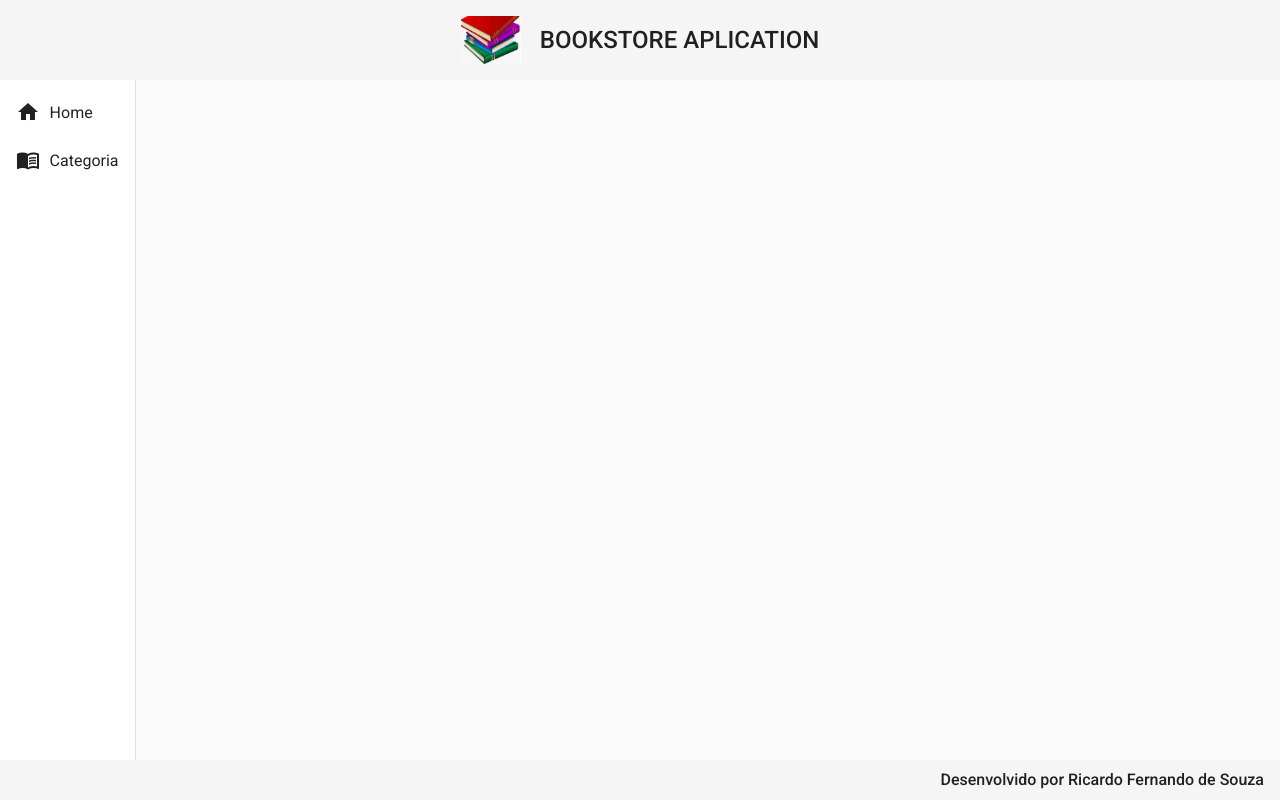
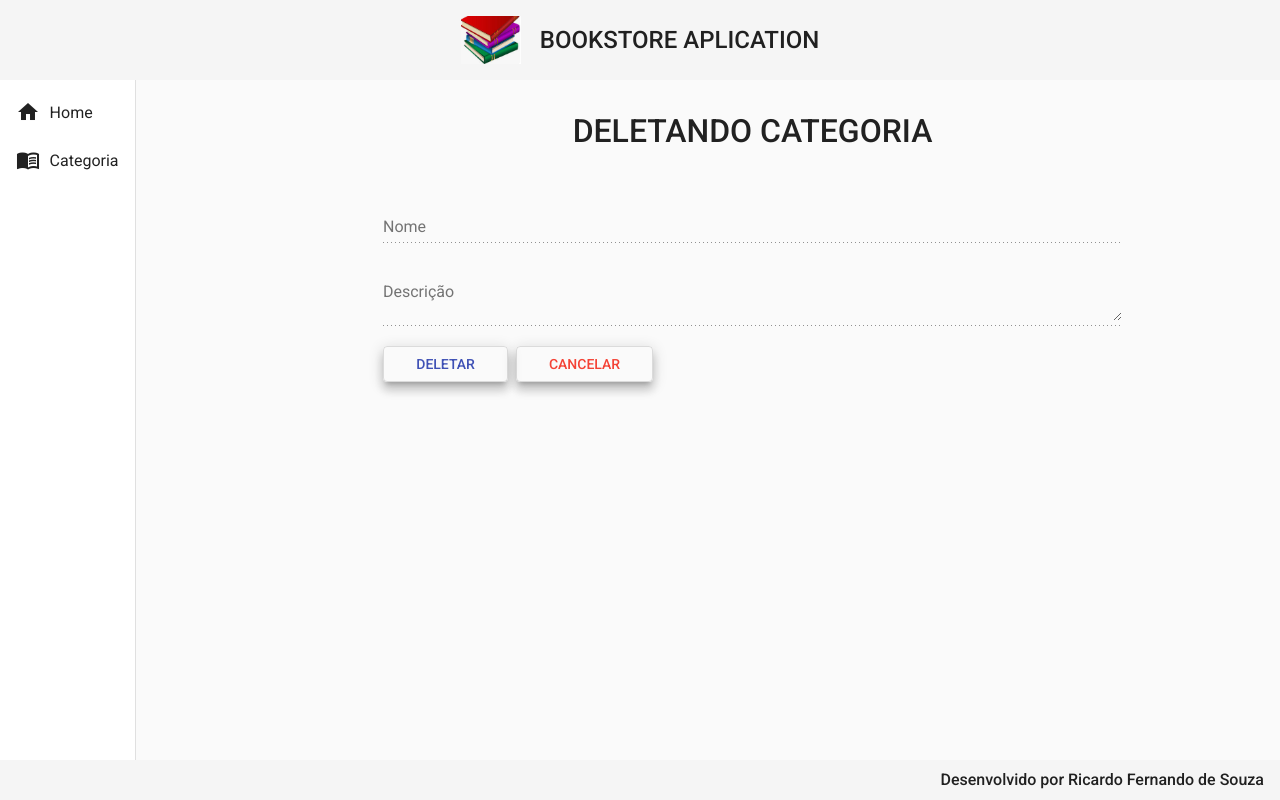
Before and after one commit to Ricardo2700324/bookstore-front, an Angular app: page /categorias/delete/1 in a window 1280 px wide. Before the commit this address led to /. Built offline with nearby package versions, Linux system fonts and the light colour scheme.

Commit message:
criando categoria delete parte 1

```diff
--- a/src/app/app-routing.module.ts
+++ b/src/app/app-routing.module.ts
@@ -1,3 +1,4 @@
+import { CategoriaDeleteComponent } from './components/views/categoria/categoria-delete/categoria-delete.component';
 import { NgModule } from '@angular/core';
 import { Routes, RouterModule } from '@angular/router';
 import { HomeComponent } from './components/views/home/home.component';
@@ -17,6 +18,10 @@ const routes: Routes = [
   {
     path: 'categorias/create',
     component: CategoriaCreateComponent
+  },
+  {
+    path: 'categorias/delete/:id',
+    component: CategoriaDeleteComponent
   }
 ];
 
--- a/src/app/app.module.ts
+++ b/src/app/app.module.ts
@@ -24,6 +24,7 @@ import { FormsModule } from "@angular/forms";
 import {MatInputModule} from '@angular/material/input';
 import {MatFormFieldModule} from '@angular/material/form-field';
 import {MatSnackBarModule} from '@angular/material/snack-bar';
+import { CategoriaDeleteComponent } from './components/views/categoria/categoria-delete/categoria-delete.component';
 
 @NgModule({
   declarations: [
@@ -33,7 +34,8 @@ import {MatSnackBarModule} from '@angular/material/snack-bar';
     NavComponent,
     HomeComponent,
     CategoriaReadComponent,
-    CategoriaCreateComponent
+    CategoriaCreateComponent,
+    CategoriaDeleteComponent
 
   ],
   imports: [
--- /dev/null
+++ b/src/app/components/views/categoria/categoria-delete/categoria-delete.component.css
@@ -0,0 +1,26 @@
+form{
+    text-align: center;
+    width: 70%;
+    margin: 2rem auto 0 auto;
+}
+
+h1{
+    font-size: 2rem;
+    font-weight: 500;
+    margin-bottom: 3rem;
+}
+
+.form{
+    width: 100%;
+}
+
+.buttons{
+    width: 100%;
+    text-align: start;
+}
+
+button{
+    margin-right: .5rem;
+    padding-right: 2rem;
+    padding-left: 2rem;
+}
--- /dev/null
+++ b/src/app/components/views/categoria/categoria-delete/categoria-delete.component.html
@@ -0,0 +1,18 @@
+<form>
+    <h1>DELETANDO CATEGORIA</h1>
+
+    <mat-form-field class="form">
+        <mat-label>Nome</mat-label>
+        <input matInput type="text" name="nome" disabled>
+    </mat-form-field>
+    <mat-form-field class="form">
+        <mat-label>Descrição</mat-label>
+        <textarea matInput type="text" name="descricao" disabled></textarea>
+    </mat-form-field>
+
+    <div class="buttons">
+        <button class="mat-elevation-z8"  mat-stroked-button color="primary">DELETAR</button>
+        <button class="mat-elevation-z8"  mat-stroked-button color="warn">CANCELAR</button>
+    </div>
+
+</form>
--- /dev/null
+++ b/src/app/components/views/categoria/categoria-delete/categoria-delete.component.ts
@@ -0,0 +1,15 @@
+import { Component, OnInit } from '@angular/core';
+
+@Component({
+  selector: 'app-categoria-delete',
+  templateUrl: './categoria-delete.component.html',
+  styleUrls: ['./categoria-delete.component.css']
+})
+export class CategoriaDeleteComponent implements OnInit {
+
+  constructor() { }
+
+  ngOnInit() {
+  }
+
+}
--- a/src/app/components/views/categoria/categoria-read/categoria-read.component.html
+++ b/src/app/components/views/categoria/categoria-read/categoria-read.component.html
@@ -38,7 +38,7 @@
                     <a class="edit" href="#">
                         <i class="material-icons">edit</i>
                     </a>
-                    <a class="delete" href="#">
+                    <a class="delete" routerLink="delete/{{ row.id }}">
                         <i class="material-icons">delete</i>
                     </a>
                 </td>
```
Also changed, not shown: 1 other file (tests, documents, lock files or other folders).
